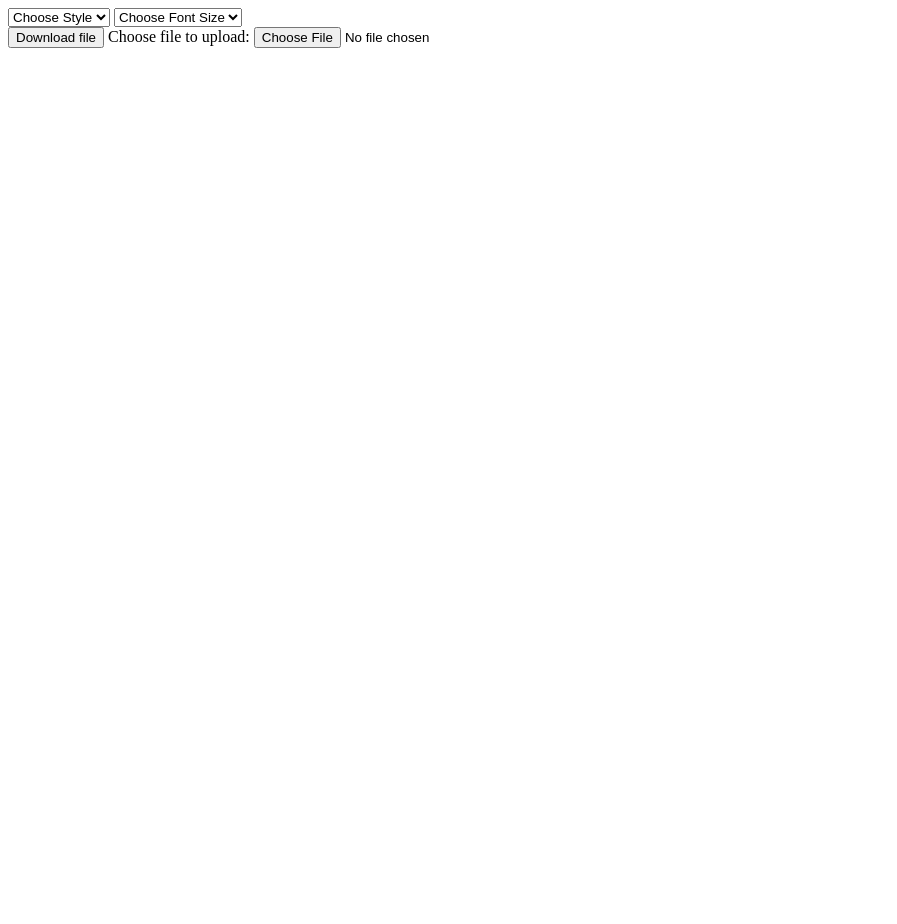
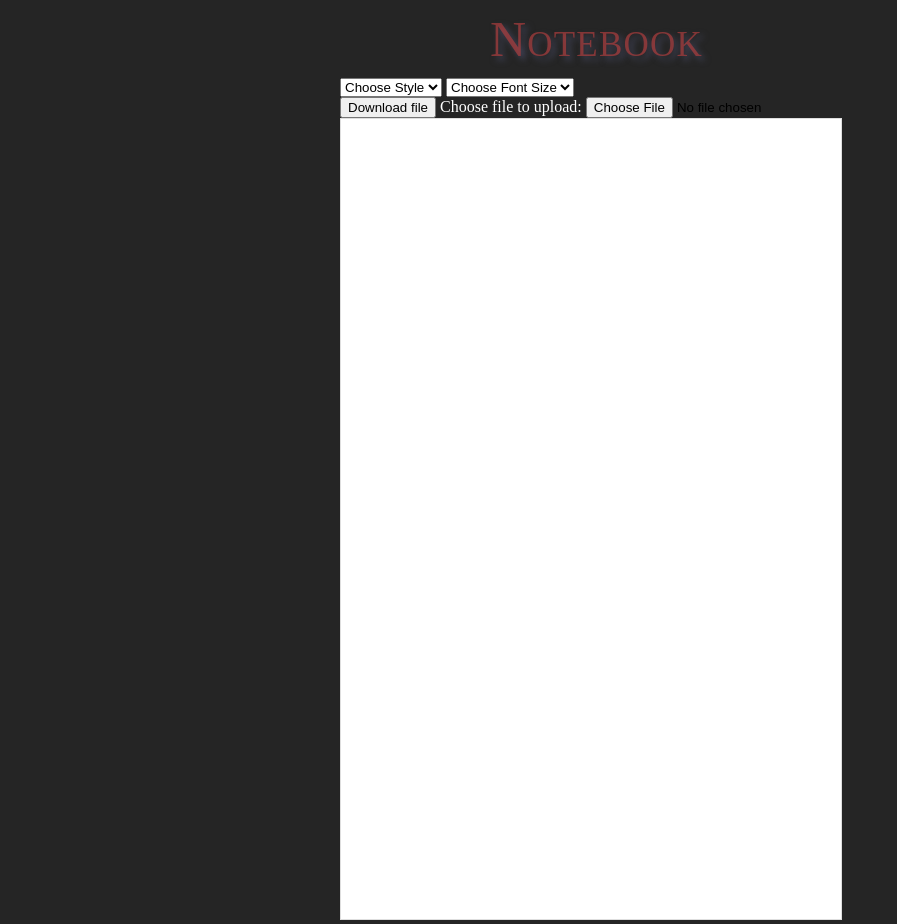
Before and after one commit to KannKaro/Notebook, a plain HTML site: page index.html in a window 1280 px wide. Shown: the whole page, without its empty margins (0-897 px from the left). Before the commit the page ends 864 px from the top, so only its background shows below. Drawn offline with Linux system fonts and the light colour scheme.

Commit message:
Add files via upload

```diff
--- a/index.html
+++ b/index.html
@@ -9,6 +9,7 @@
 </head>
 
 <body>
+    <div id='header'>Notebook</div>
     <select id="input-font" class="input" onchange='FontStyle(this);'>
 
         <option id="ChooseStyle" selected="selected">
@@ -26,10 +27,10 @@
         <option value="300%">300%</option>
     </select>
     <div>
-    <button type='button' id='save' onclick='saveFile()'>Download file</button>
-    <label for="file">Choose file to upload: </label> <input id="files" type="file">
+        <button type='button' id='save' onclick='saveFile()'>Download file</button>
+        <label id='label' for="file">Choose file to upload: </label> <input id="files" type="file">
 
-</div>
+    </div>
     <div>
         <textarea id='Container'></textarea>
     </div>
--- a/style.css
+++ b/style.css
@@ -3,4 +3,36 @@
     height: 100vh;
     resize: none;
     border: none;
+    color: black;
+    font-size: 22px;
+    padding: 0 !important;
+    width: 500px;
+    font-family: courier;
+    border: 1px solid #dedede;
 }
+
+body {
+    background-color: #000000da;
+    width: 600px;
+    margin: 0 auto;
+    padding: 0;
+}
+
+#header {
+    margin: auto;
+    width: 50%;
+    padding: 10px;
+    font-size: 50px;
+    letter-spacing: 1.2px;
+    word-spacing: -0.2px;
+    color: #b33f3fab;
+    font-weight: 400;
+    text-decoration: none solid rgb(68, 68, 68);
+    font-style: normal;
+    font-variant: small-caps;
+    text-transform: none;
+    text-shadow: 4px 4px 6px rgba(66, 68, 90, 1);
+}
+#label {
+    color: white;
+}
```
